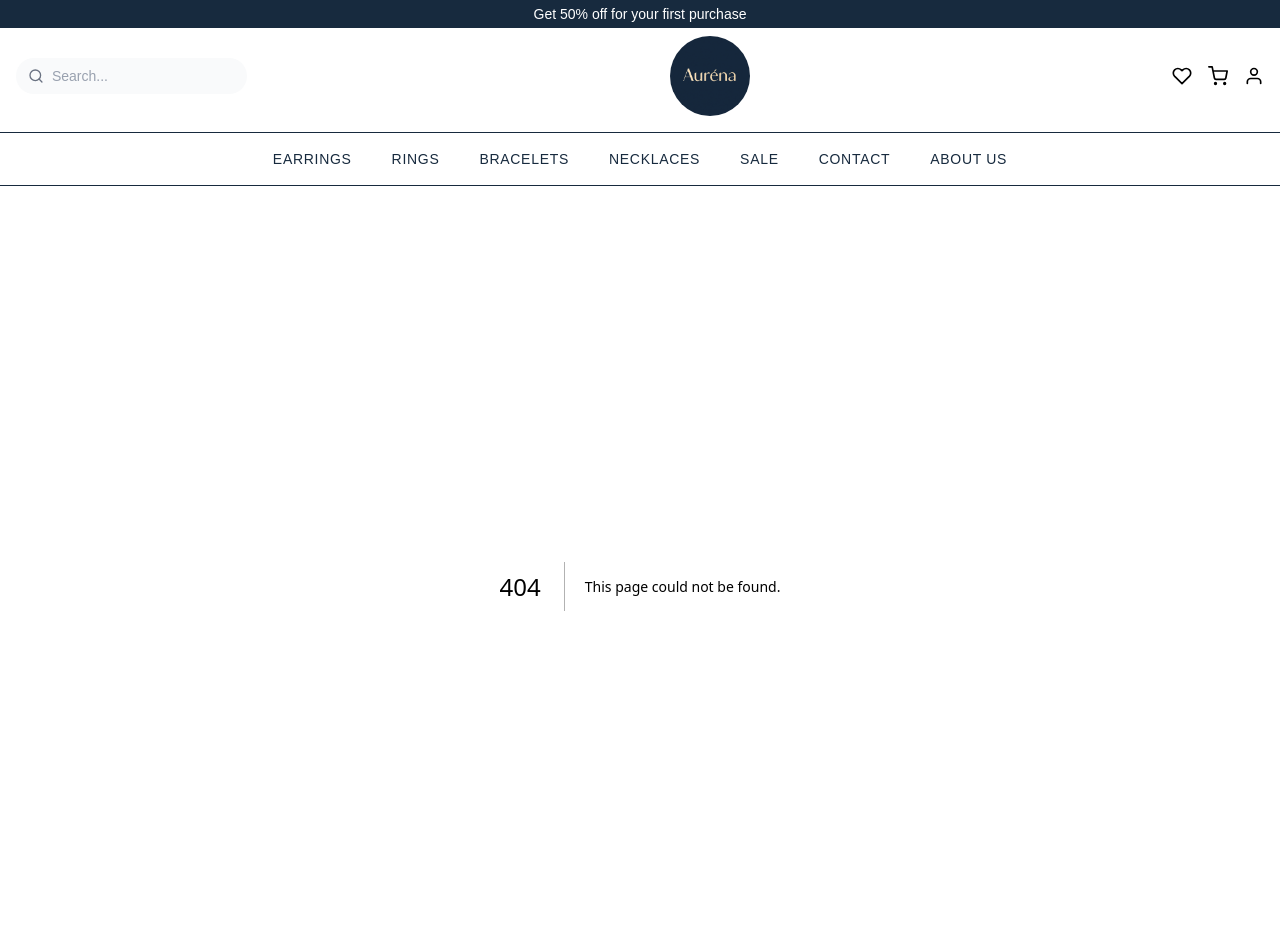
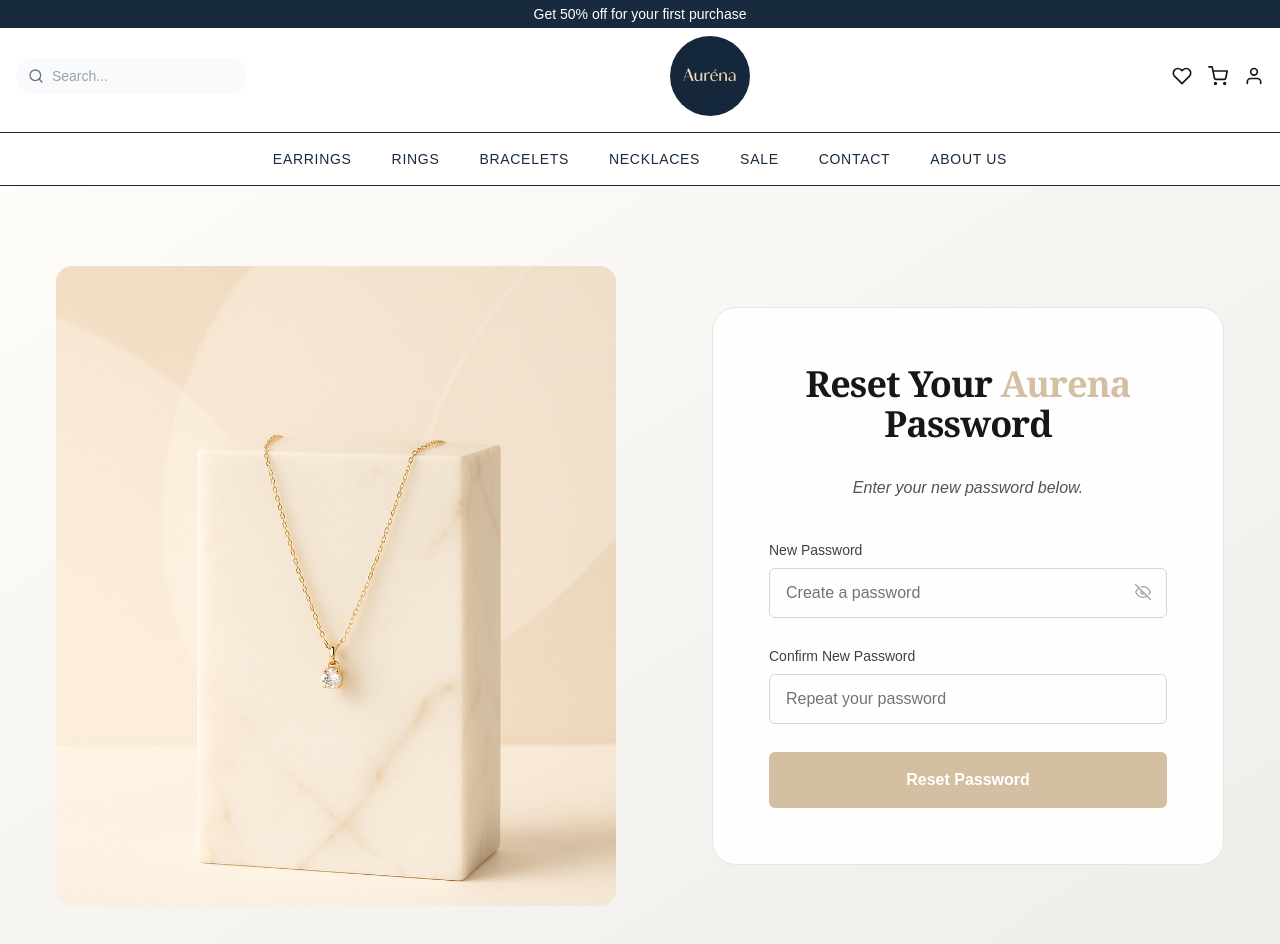
Before and after one commit to khatias/aurena, a Next.js app: page /reset-password in a window 1280 px wide. Before the commit this address had no page. Shown: the top 944 px of the page. Built offline with nearby package versions, Linux system fonts and the light colour scheme.

Commit message:
add reset-password page and functions

```diff
--- a/src/app/auth/actions.ts
+++ b/src/app/auth/actions.ts
@@ -140,3 +140,43 @@ export async function signup(formData: FormData) {
     message: "Check your email for a confirmation link.",
   };
 }
+export async function resetPassword(formData: FormData) {
+  const supabase = await createClient();
+  const email = formData.get("email");
+  if (typeof email !== "string" || !email) {
+    return { success: false, error: "Please enter a valid email." };
+  }
+
+  const { error } = await supabase.auth.resetPasswordForEmail(email, {
+redirectTo: `${process.env.NEXT_PUBLIC_APP_URL}/reset-password`,
+  });
+
+  if (error) {
+    return { success: false, error: error.message };
+  }
+
+  return { success: true };
+}
+export async function updatePassword(formData: FormData) {
+  const supabase = await createClient();
+  const password = formData.get("password");
+  const confirmPassword = formData.get("confirmPassword");
+
+  if (typeof password !== "string" || typeof confirmPassword !== "string") {
+    return { success: false, error: "Invalid form data. Please try again." };
+  }
+
+  if (password !== confirmPassword) {
+    return { success: false, error: "Passwords do not match." };
+  }
+
+  const { error } = await supabase.auth.updateUser({
+    password,
+  });
+
+  if (error) {
+    return { success: false, error: error.message };
+  }
+
+  return { success: true, message: "Your password has been updated." };
+}
--- a/src/app/login/page.tsx
+++ b/src/app/login/page.tsx
@@ -1,32 +1,46 @@
 "use client";
 import { useState } from "react";
-import { login } from "../auth/actions";
+import { login, resetPassword } from "../auth/actions";
 import Image from "next/image";
 import sideImage from "../../assets/side-image.png";
 import { FiEye, FiEyeOff } from "react-icons/fi";
 
 export default function LoginPage() {
-
   const [showPassword, setShowPassword] = useState(false);
   const [errorMessage, setErrorMessage] = useState("");
+  const [successMessage, setSuccessMessage] = useState("");
+  const [isResetPassword, setIsResetPassword] = useState(false);
 
   const handleSubmit = async (e: React.FormEvent<HTMLFormElement>) => {
     e.preventDefault();
     const formData = new FormData(e.currentTarget);
+
+    if (isResetPassword) {
+      const result = await resetPassword(formData);
+      if (!result.success) {
+        setErrorMessage(result.error ?? "");
+      } else {
+        setSuccessMessage("Password reset email sent. Check your inbox.");
+        setErrorMessage("");
+        setIsResetPassword(false);
+      }
+      return;
+    }
+
     const result = await login(formData);
-
     if (!result.success) {
       setErrorMessage(result.error ?? "");
     } else {
       window.location.href = "/";
     }
   };
+
   return (
     <div className="min-h-screen flex flex-col lg:flex-row items-center justify-center bg-gradient-to-br from-[#fefcf9] to-[#efedea] px-6 py-12 lg:px-20 gap-12 lg:gap-24 relative overflow-hidden">
       <div className="hidden lg:flex w-[50%] max-w-2xl flex-shrink-0 items-center justify-center ">
         <Image
           src={sideImage}
-          alt="Aurena Jewelry "
+          alt="Aurena Jewelry"
           className="rounded-2xl object-cover h-[80vh] w-full transition-transform duration-700 ease-in-out hover:scale-105"
           priority
           sizes="(max-width: 1200px) 50vw, 50vw"
@@ -35,19 +49,18 @@ export default function LoginPage() {
 
       <div className="w-full max-w-lg flex-shrink-0 bg-white/90 backdrop-blur rounded-3xl p-10 md:p-14 border border-neutral-200 transition-colors duration-300 hover:border-[#d5bfa3]">
         <h2 className="text-4xl font-extrabold text-neutral-900 text-center mb-8 font-serif tracking-tight">
-          Welcome to <span className="text-[#d5bfa3]">Aurena</span>
+          {isResetPassword ? "Reset Your Password" : <>Welcome to <span className="text-[#d5bfa3]">Aurena</span></>}
         </h2>
 
         <p className="text-center text-neutral-600 text-base mb-10 font-light italic">
-          Discover timeless jewelry crafted for your unique taste.
+          {isResetPassword
+            ? "Enter your email to receive a password reset link."
+            : "Discover timeless jewelry crafted for your unique taste."}
         </p>
 
         <form onSubmit={handleSubmit} className="space-y-7">
           <div>
-            <label
-              htmlFor="email"
-              className="block text-sm font-medium text-neutral-700 mb-2"
-            >
+            <label htmlFor="email" className="block text-sm font-medium text-neutral-700 mb-2">
               Email Address
             </label>
             <input
@@ -61,18 +74,15 @@ export default function LoginPage() {
             />
           </div>
 
+          {!isResetPassword && (
             <div className="relative">
-            <label
-              htmlFor="password"
-              className="block text-sm font-medium text-neutral-700 mb-2"
-            >
+              <label htmlFor="password" className="block text-sm font-medium text-neutral-700 mb-2">
                 Password
               </label>
               <input
                 id="password"
                 name="password"
                 type={showPassword ? "text" : "password"}
-              required
                 placeholder="Enter your password"
                 aria-label="Your password"
                 className="block w-full border border-neutral-300 rounded-md px-4 py-3 text-neutral-900 placeholder-neutral-500 focus:outline-none focus:border-[#d5bfa3] focus:ring-2 focus:ring-[#d5bfa3]/50 transition duration-300 text-base"
@@ -84,22 +94,32 @@ export default function LoginPage() {
               >
                 {showPassword ? <FiEye /> : <FiEyeOff />}
               </span>
+              <button
+                type="button"
+                onClick={() => { setIsResetPassword(true); setErrorMessage(""); setSuccessMessage(""); }}
+                className="block text-sm font-medium text-neutral-700 mt-1 pl-1 cursor-pointer hover:text-[#d5bfa3] transition duration-300"
+              >
+                Forgot Password?
+              </button>
             </div>
+          )}
 
+          {successMessage && (
+            <p className="text-green-600 text-sm font-semibold">{successMessage}</p>
+          )}
           {errorMessage && (
-            <p className="text-red-600  text-sm font-semibold">
-              {errorMessage}
-            </p>
+            <p className="text-red-600 text-sm font-semibold">{errorMessage}</p>
           )}
 
           <button
             type="submit"
             className="w-full bg-[#d5bfa3] text-white rounded-md py-4 font-bold"
           >
-            Log In to Aurena
+            {isResetPassword ? "Send Reset Link" : "Log In to Aurena"}
           </button>
         </form>
 
+        {!isResetPassword && (
           <p className="text-center text-neutral-500 text-sm mt-8">
             Don’t have an account?{" "}
             <a
@@ -109,6 +129,7 @@ export default function LoginPage() {
               Join Aurena today
             </a>
           </p>
+        )}
       </div>
     </div>
   );
--- a/src/app/private/page.tsx
+++ b/src/app/profile/page.tsx
@@ -2,7 +2,7 @@ import { redirect } from 'next/navigation'
 
 import { createClient } from '../../../utils/supabse/server'
 
-export default async function PrivatePage() {
+export default async function ProfilePage() {
   const supabase = await createClient()
 
   const { data, error } = await supabase.auth.getUser()
--- /dev/null
+++ b/src/app/reset-password/page.tsx
@@ -0,0 +1,121 @@
+"use client";
+import { useState } from "react";
+import { updatePassword } from "../auth/actions";
+import Image from "next/image";
+import sideImage from "../../assets/side-image.png";
+import { FiEye, FiEyeOff } from "react-icons/fi";
+
+export default function ResetPasswordPage() {
+
+  const [showPassword, setShowPassword] = useState(false);
+  const [errorMessage, setErrorMessage] = useState("");
+  const [successMessage, setSuccessMessage] = useState("");
+
+
+
+
+const handleSubmit = async (e: React.FormEvent<HTMLFormElement>) => {
+    e.preventDefault();
+    const formData = new FormData(e.currentTarget);
+    const password = formData.get("password");
+    const confirmPassword = formData.get("confirmPassword");
+    if (typeof password !== "string" || typeof confirmPassword !== "string") {
+      setErrorMessage("Invalid form data. Please try again.");
+      return;
+    }
+    if (password !== confirmPassword) {
+      setErrorMessage("Passwords do not match.");
+      return;
+    }
+    const result = await updatePassword(formData);
+    if (!result || !("success" in result)) {
+      setErrorMessage("An unexpected error occurred while updating your password.");
+      return;
+    }
+    if (!result.success) {
+
+      setErrorMessage(result.error ?? "Failed to update password.");
+    }
+    else {
+      setSuccessMessage("Password updated successfully. You can now log in.");
+      setErrorMessage("");
+      setTimeout(() => {
+        window.location.href = "/login";
+      }, 2000);
+    }
+  };
+
+  return (
+    <div className="min-h-screen flex flex-col lg:flex-row items-center justify-center bg-gradient-to-br from-[#fefcf9] to-[#efedea] px-6 py-12 lg:px-20 gap-12 lg:gap-24 relative overflow-hidden">
+      <div className="hidden lg:flex w-[50%] max-w-2xl flex-shrink-0 items-center justify-center ">
+        <Image
+          src={sideImage}
+          alt="Aurena Jewelry"
+          className="rounded-2xl object-cover h-[80vh] w-full transition-transform duration-700 ease-in-out hover:scale-105"
+          priority
+          sizes="(max-width: 1200px) 50vw, 50vw"
+        />
+      </div>
+
+      <div className="w-full max-w-lg flex-shrink-0 bg-white/90 backdrop-blur rounded-3xl p-10 md:p-14 border border-neutral-200 transition-colors duration-300 hover:border-[#d5bfa3]">
+        <h2 className="text-4xl font-extrabold text-neutral-900 text-center mb-8 font-serif tracking-tight">
+          Reset Your <span className="text-[#d5bfa3]">Aurena</span> Password
+        </h2>
+
+        <p className="text-center text-neutral-600 text-base mb-10 font-light italic">
+          Enter your new password below.
+        </p>
+
+        <form onSubmit={handleSubmit} className="space-y-7">
+          <div className="relative">
+            <label htmlFor="password" className="block text-sm font-medium text-neutral-700 mb-2">
+              New Password
+            </label>
+            <input
+              id="password"
+              name="password"
+              type={showPassword ? "text" : "password"}
+              required
+              placeholder="Create a password"
+              aria-label="New password"
+              className="block w-full border border-neutral-300 rounded-md px-4 py-3 text-neutral-900 placeholder-neutral-500 focus:outline-none focus:border-[#d5bfa3] focus:ring-2 focus:ring-[#d5bfa3]/50 transition duration-300 text-base"
+            />
+            <span
+              className="absolute right-4 top-11 text-neutral-400 cursor-pointer hover:text-[#d5bfa3] transition"
+              onClick={() => setShowPassword(!showPassword)}
+              aria-label="Toggle password visibility"
+            >
+              {showPassword ? <FiEye /> : <FiEyeOff />}
+            </span>
+          </div>
+
+          <div className="relative">
+            <label htmlFor="confirmPassword" className="block text-sm font-medium text-neutral-700 mb-2">
+              Confirm New Password
+            </label>
+            <input
+              id="confirmPassword"
+              name="confirmPassword"
+              type={showPassword ? "text" : "password"}
+              required
+              placeholder="Repeat your password"
+              aria-label="Confirm your password"
+              className="block w-full border border-neutral-300 rounded-md px-4 py-3 text-neutral-900 placeholder-neutral-500 focus:outline-none focus:border-[#d5bfa3] focus:ring-2 focus:ring-[#d5bfa3]/50 transition duration-300 text-base"
+            />
+          </div>
+
+          {successMessage && (
+            <p className="text-green-600 text-sm font-semibold">{successMessage}</p>
+          )}
+          {errorMessage && (
+            <p className="text-red-600 text-sm font-semibold">{errorMessage}</p>
+          )}
+
+          <button type="submit" className="w-full bg-[#d5bfa3] text-white rounded-md py-4 font-bold">
+            Reset Password
+          </button>
+        </form>
+      </div>
+    </div>
+  );
+}
```
Lines whose indentation alone changed are shown as unchanged.
